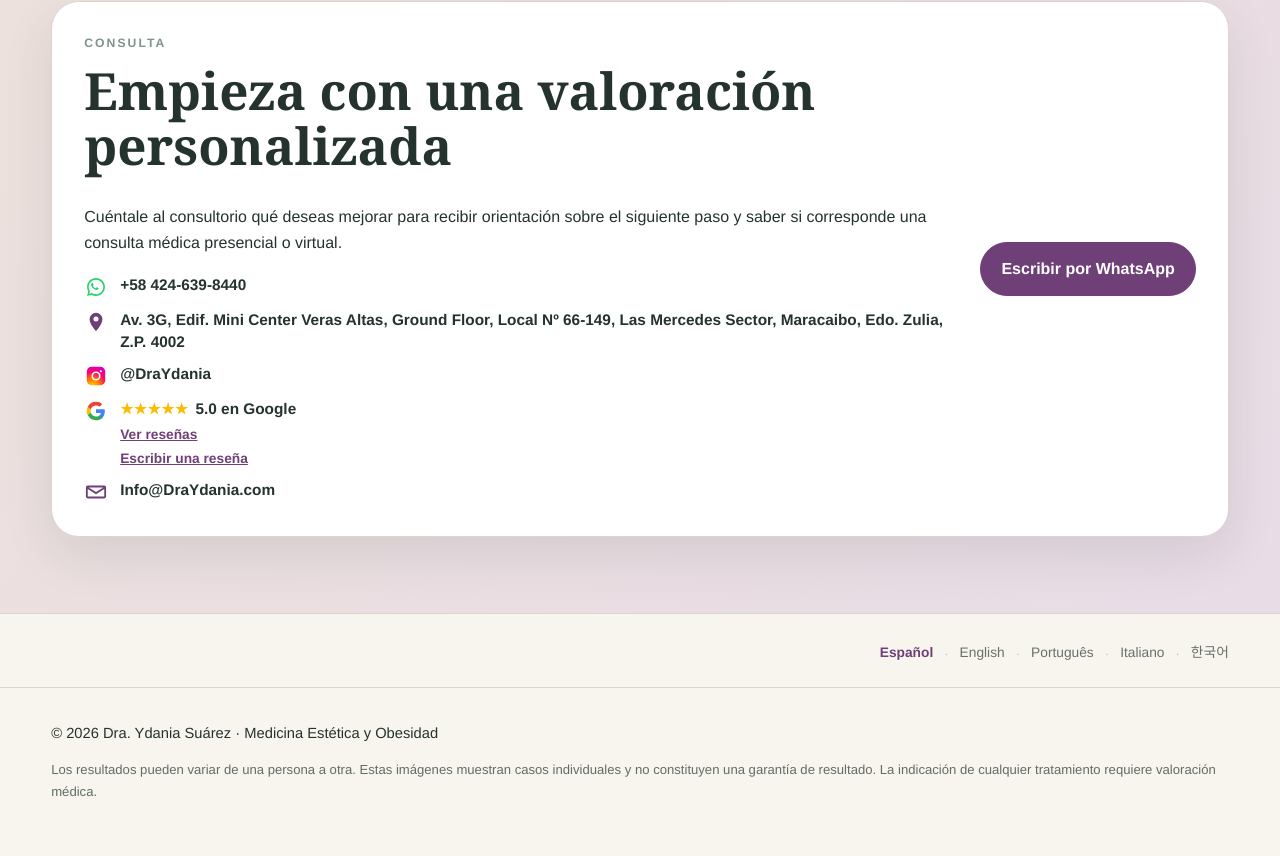
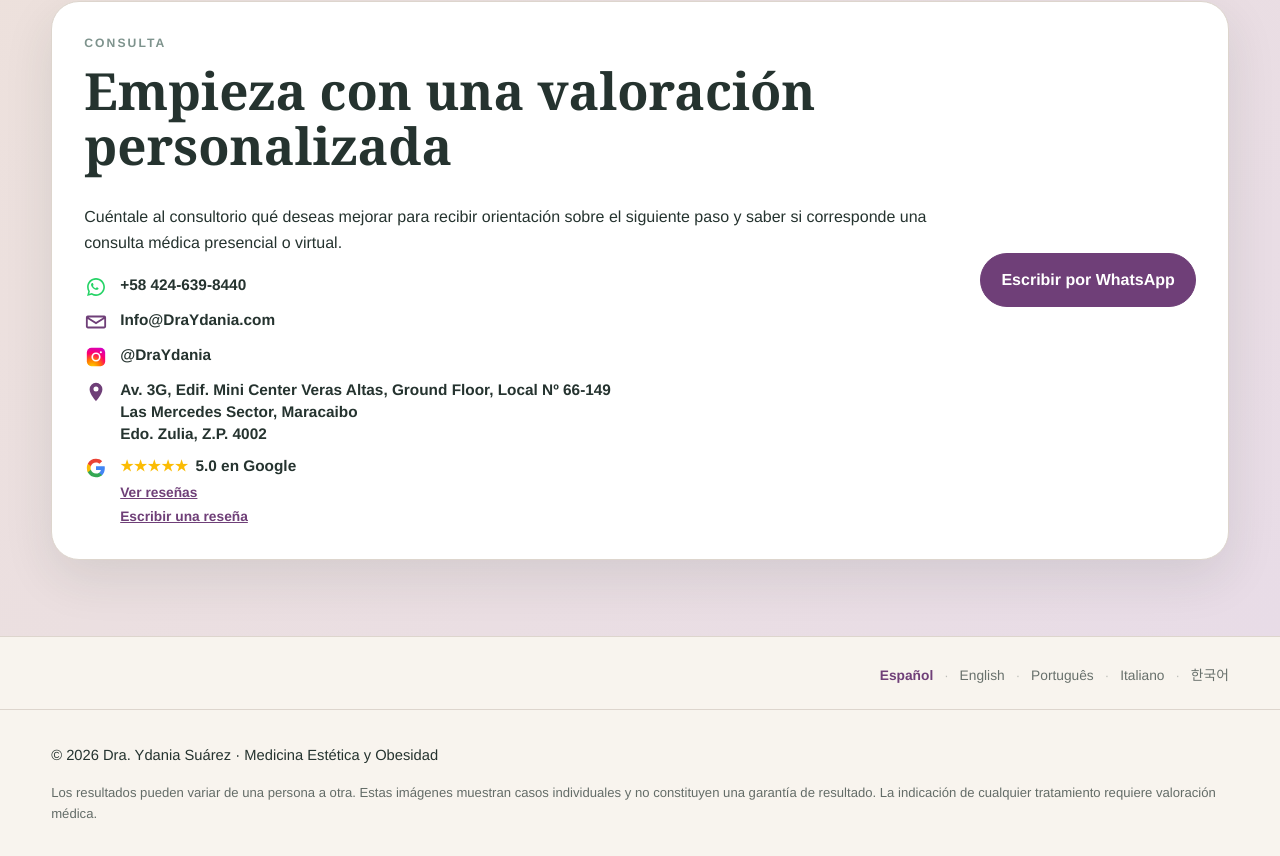
Before and after one commit to sirbe7/ydania-medical, a website: page es/index.html in a window 1280 px wide. Shown: the part 4987-5843 px from the top of the page. Drawn offline with Linux system fonts and the light colour scheme.

Commit message:
Reorder contact details on ES page

```diff
--- a/es/index.html
+++ b/es/index.html
@@ -30,10 +30,10 @@
 
 <section id="consulta" class="cta"><div class="wrap"><div class="cta-box"><div><div class="eyebrow">Consulta</div><h2>Empieza con una valoración personalizada</h2><p>Cuéntale al consultorio qué deseas mejorar para recibir orientación sobre el siguiente paso y saber si corresponde una consulta médica presencial o virtual.</p><div class="contact-details">
     <a class="contact-item" href="https://wa.me/584246398440" target="_blank" rel="noopener" aria-label="WhatsApp +58 424-639-8440"><span class="contact-icon whatsapp-icon"><svg viewBox="0 0 32 32" aria-hidden="true" focusable="false"><path fill="currentColor" d="M19.11 17.36c-.27-.14-1.58-.78-1.82-.87-.24-.09-.42-.14-.6.14-.18.27-.69.87-.85 1.05-.16.18-.31.2-.58.07-.27-.14-1.14-.42-2.17-1.35-.8-.71-1.34-1.58-1.49-1.85-.16-.27-.02-.41.12-.55.12-.12.27-.31.4-.47.13-.16.18-.27.27-.45.09-.18.04-.34-.02-.47-.07-.14-.6-1.45-.82-1.98-.22-.53-.44-.46-.6-.47h-.51c-.18 0-.47.07-.71.34-.24.27-.93.91-.93 2.22 0 1.31.96 2.58 1.09 2.76.13.18 1.88 2.87 4.56 4.03.64.27 1.14.43 1.53.55.64.2 1.23.17 1.69.1.52-.08 1.58-.65 1.8-1.28.22-.63.22-1.17.16-1.28-.07-.11-.24-.18-.51-.32z"/><path fill="currentColor" d="M16 3C8.83 3 3 8.83 3 16c0 2.28.6 4.51 1.73 6.47L3 29l6.68-1.75A12.93 12.93 0 0 0 16 29c7.17 0 13-5.83 13-13S23.17 3 16 3zm0 23.63c-1.95 0-3.86-.53-5.52-1.54l-.39-.23-3.96 1.04 1.06-3.86-.25-.4A10.58 10.58 0 0 1 5.36 16C5.36 10.13 10.13 5.36 16 5.36S26.64 10.13 26.64 16 21.87 26.63 16 26.63z"/></svg></span><span>+58 424-639-8440</span></a>
-    <a class="contact-item" href="https://www.google.com/maps/search/?api=1&query=Av.%203G%2C%20Edif.%20Mini%20Center%20Veras%20Altas%2C%20Ground%20Floor%2C%20Local%20N%C2%BA%2066-149%2C%20Las%20Mercedes%20Sector%2C%20Maracaibo%2C%20Edo.%20Zulia%2C%20Z.P.%204002" target="_blank" rel="noopener" aria-label="Av. 3G, Edif. Mini Center Veras Altas, Ground Floor, Local Nº 66-149, Las Mercedes Sector, Maracaibo, Edo. Zulia, Z.P. 4002"><span class="contact-icon"><svg viewBox="0 0 24 24" aria-hidden="true" focusable="false"><path fill="currentColor" d="M12 2a7 7 0 0 0-7 7c0 5.25 7 13 7 13s7-7.75 7-13a7 7 0 0 0-7-7zm0 9.5A2.5 2.5 0 1 1 12 6a2.5 2.5 0 0 1 0 5.5z"/></svg></span><span>Av. 3G, Edif. Mini Center Veras Altas, Ground Floor, Local Nº 66-149, Las Mercedes Sector, Maracaibo, Edo. Zulia, Z.P. 4002</span></a>
+    <a class="contact-item" href="mailto:Info@DraYdania.com" aria-label="Email Info@DraYdania.com"><span class="contact-icon"><svg viewBox="0 0 24 24" aria-hidden="true" focusable="false"><path fill="currentColor" d="M3 5h18a2 2 0 0 1 2 2v10a2 2 0 0 1-2 2H3a2 2 0 0 1-2-2V7a2 2 0 0 1 2-2zm9 7 8-5H4l8 5zm0 2.35L3 8.73V17h18V8.73l-9 5.62z"/></svg></span><span>Info@DraYdania.com</span></a>
     <a class="contact-item" href="https://www.instagram.com/draydania/" target="_blank" rel="noopener" aria-label="Instagram @DraYdania"><span class="contact-icon instagram-icon"><svg viewBox="0 0 24 24" aria-hidden="true" focusable="false"><defs><radialGradient id="igGrad" cx="30%" cy="107%" r="150%"><stop offset="0%" stop-color="#ffd600"/><stop offset="28%" stop-color="#ff7a00"/><stop offset="52%" stop-color="#ff0169"/><stop offset="78%" stop-color="#d300c5"/><stop offset="100%" stop-color="#7638fa"/></radialGradient></defs><rect x="2" y="2" width="20" height="20" rx="5" fill="url(#igGrad)"/><circle cx="12" cy="12" r="4.1" fill="none" stroke="#fff" stroke-width="1.8"/><circle cx="17.3" cy="6.8" r="1.15" fill="#fff"/></svg></span><span>@DraYdania</span></a>
+    <a class="contact-item address-item" href="https://www.google.com/maps/search/?api=1&query=Av.%203G%2C%20Edif.%20Mini%20Center%20Veras%20Altas%2C%20Ground%20Floor%2C%20Local%20N%C2%BA%2066-149%2C%20Las%20Mercedes%20Sector%2C%20Maracaibo%2C%20Edo.%20Zulia%2C%20Z.P.%204002" target="_blank" rel="noopener" aria-label="Av. 3G, Edif. Mini Center Veras Altas, Ground Floor, Local Nº 66-149, Las Mercedes Sector, Maracaibo, Edo. Zulia, Z.P. 4002"><span class="contact-icon"><svg viewBox="0 0 24 24" aria-hidden="true" focusable="false"><path fill="currentColor" d="M12 2a7 7 0 0 0-7 7c0 5.25 7 13 7 13s7-7.75 7-13a7 7 0 0 0-7-7zm0 9.5A2.5 2.5 0 1 1 12 6a2.5 2.5 0 0 1 0 5.5z"/></svg></span><span class="address-copy">Av. 3G, Edif. Mini Center Veras Altas, Ground Floor, Local Nº 66-149<br>Las Mercedes Sector, Maracaibo<br>Edo. Zulia, Z.P. 4002</span></a>
     <div class="contact-item google-review-item"><span class="contact-icon google-icon"><svg viewBox="0 0 24 24" aria-hidden="true" focusable="false"><path fill="#4285F4" d="M21.6 12.23c0-.74-.07-1.45-.19-2.14H12v4.05h5.38a4.6 4.6 0 0 1-2 3.02v2.62h3.24c1.9-1.75 2.98-4.33 2.98-7.55z"/><path fill="#34A853" d="M12 22c2.7 0 4.97-.9 6.62-2.22l-3.24-2.62c-.9.6-2.05.96-3.38.96-2.61 0-4.82-1.76-5.61-4.13H3.04v2.7A10 10 0 0 0 12 22z"/><path fill="#FBBC05" d="M6.39 13.99A6 6 0 0 1 6.08 12c0-.69.12-1.36.31-1.99v-2.7H3.04A10 10 0 0 0 2 12c0 1.61.39 3.13 1.04 4.69l3.35-2.7z"/><path fill="#EA4335" d="M12 5.88c1.47 0 2.79.5 3.82 1.49l2.86-2.86C16.97 2.9 14.7 2 12 2a10 10 0 0 0-8.96 5.31l3.35 2.7C7.18 7.64 9.39 5.88 12 5.88z"/></svg></span><span class="google-review-copy"><a class="review-rating" href="https://www.google.com/maps/search/?api=1&query=Dra.%20Ydania%20Su%C3%A1rez%20Sansevero&query_place_id=ChIJGwmIZNSeiY4RSXnJPy_eebo" target="_blank" rel="noopener"><span class="review-stars" aria-label="5 estrellas">★★★★★</span> <span>5.0 en Google</span></a><a class="review-view" href="https://www.google.com/maps/search/?api=1&query=Dra.%20Ydania%20Su%C3%A1rez%20Sansevero&query_place_id=ChIJGwmIZNSeiY4RSXnJPy_eebo" target="_blank" rel="noopener">Ver reseñas</a><a class="review-write" href="https://search.google.com/local/writereview?placeid=ChIJGwmIZNSeiY4RSXnJPy_eebo" target="_blank" rel="noopener">Escribir una reseña</a></span></div>
-    <a class="contact-item" href="mailto:Info@DraYdania.com" aria-label="Email Info@DraYdania.com"><span class="contact-icon"><svg viewBox="0 0 24 24" aria-hidden="true" focusable="false"><path fill="currentColor" d="M3 5h18a2 2 0 0 1 2 2v10a2 2 0 0 1-2 2H3a2 2 0 0 1-2-2V7a2 2 0 0 1 2-2zm9 7 8-5H4l8 5zm0 2.35L3 8.73V17h18V8.73l-9 5.62z"/></svg></span><span>Info@DraYdania.com</span></a>
   </div></div><a class="btn purple" href="https://wa.me/584246398440" target="_blank" rel="noopener">Escribir por WhatsApp</a></div></div></section>
 
 <section id="idiomas"><div class="wrap"><div class="eyebrow">Languages</div><div class="language-menu"><a class="active-lang" href="/es/">ES</a><a class="" href="/en/">EN</a><a class="" href="/pt/">PT</a><a class="" href="/it/">IT</a><a class="" href="/ko/">KO</a></div></div></section>
```
